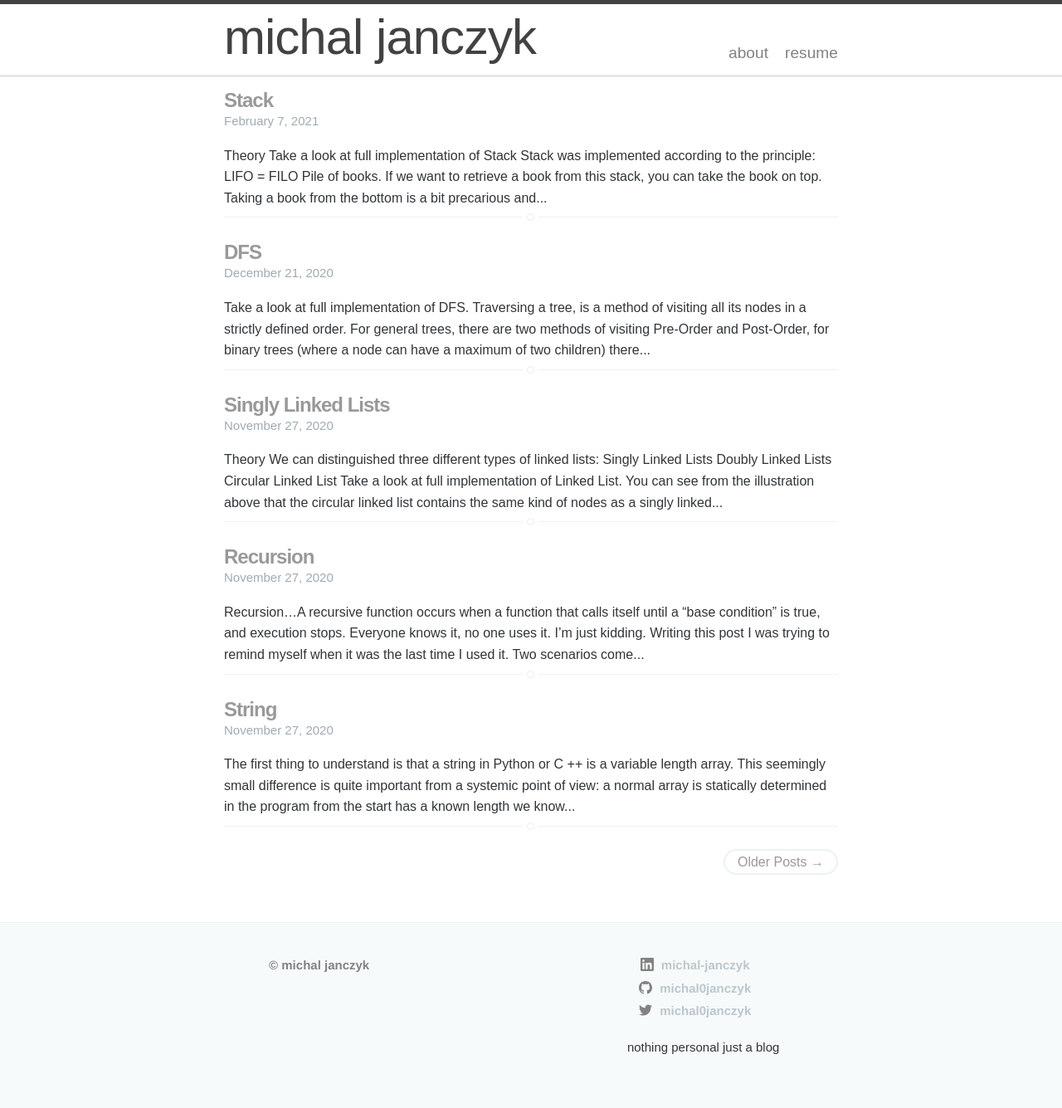
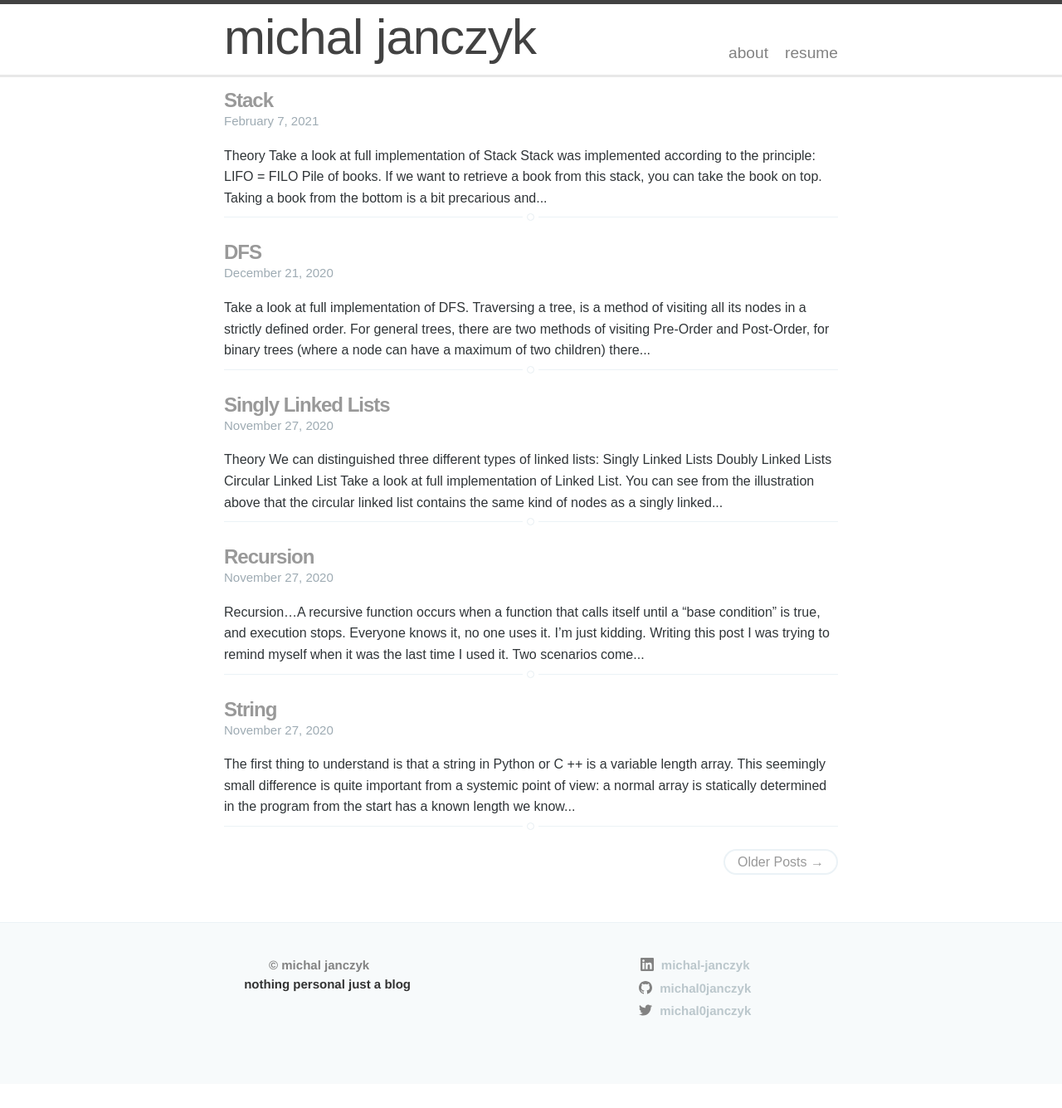
Before and after one commit to michal0janczyk/michaljanczyk.github.io, a Jekyll site: the page built from index.html, in a window 1280 px wide. Shown: the whole page at 83% size. Built offline with Jekyll 4.4.1, drawn with Linux system fonts in a browser that asks for light colours; the list of posts is cut into pages by our own code; after the commit the page ends 1306 px from its top, so only the background shows below that.

Commit message:
Update footer.html

```diff
--- a/_includes/footer.html
+++ b/_includes/footer.html
@@ -11,6 +11,7 @@
           <li class="p-name">
             {%- if site.copyright -%}
               <li>&copy; {{ site.copyright }} {{ now | date: "%Y" }}</li>
+              <p>{{- site.description | escape -}}</p>
             {%- else -%}
               <!-- {{ site.title | escape }} -->
             {%- endif -%}
@@ -27,7 +28,6 @@
 
       <div class="footer-col footer-col-3">
         {%- include social.html -%}
-        <p>{{- site.description | escape -}}</p>
       </div>
 
 
```
